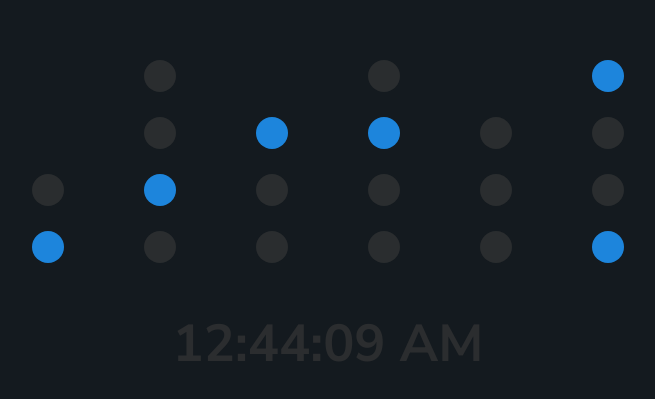
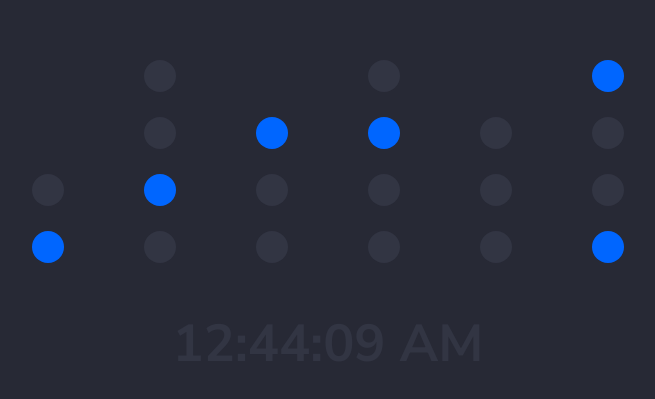
Before and after one commit to ecorreiax/binary-clock, a Vue app: page / in a window 1280 px wide. Shown: the part 183-582 px from the top of the page, without its empty margins (312-967 px from the left). Built offline with nearby package versions, Linux system fonts and the light colour scheme.

Commit message:
change default colors

```diff
--- a/src/assets/style.scss
+++ b/src/assets/style.scss
@@ -9,7 +9,7 @@
 
 html {
   color: #E8EAED;
-  background-color: #141A1F;
+  background-color: #272935;
   font-family: "Nunito Sans", sans-serif;
 }
 
@@ -27,7 +27,7 @@ html {
   align-items: center;
   justify-content: center;
   h1 {
-    color: #2b2d2f;
+    color: #323543;
     font-size: 52px;
     margin-bottom: 1rem;
     animation: slideIn 1s forwards;
@@ -48,7 +48,7 @@ html {
           margin-bottom: 25px;
           font-size: 700;
           border-radius: 100px;
-          background-color: #2a2d2f;
+          background-color: #323543;
           transition: all 0.2s linear;
         }
       }
@@ -57,7 +57,7 @@ html {
 }
 
 .l-active {
-  background-color: #1D85DC !important;
+  background-color: #0066FF !important;
 }
 
 @media (max-width: 690px) {
--- a/src/components/Clock.vue
+++ b/src/components/Clock.vue
@@ -6,12 +6,11 @@
         :key="colIdx"
       >
         <ul>
-          <li
-            class="clock-slot"
+          <vSlot
             v-for="(slot, slotIdx) in clock.slots"
             :key="slotIdx"
             :class="isActive(colIdx, slotIdx) ? 'l-active' : ''"
-          ></li>
+          />
         </ul>
       </div>
     </div>
@@ -20,31 +19,26 @@
 </template>
 
 <script>
+
+import vSlot from "./Slot.vue"
+
 export default {
   name: 'Clock',
+  components: {
+    vSlot
+  },
   data() {
     return {
       time: '00:00:00',
       interval: null,
-      settings: [{
-        slots: 2,
-        binary: 0
-      }, {
-        slots: 4,
-        binary: 0
-      }, {
-        slots: 3,
-        binary: 0
-      }, {
-        slots: 4,
-        binary: 0
-      }, {
-        slots: 3,
-        binary: 0
-      }, {
-        slots: 4,
-        binary: 0
-      }],
+      settings: [
+      { slots: 2, binary: 0 },
+      { slots: 4, binary: 0 },
+      { slots: 3, binary: 0 },
+      { slots: 4, binary: 0 },
+      { slots: 3, binary: 0 },
+      { slots: 4, binary: 0 }
+      ],
     }
   },
   beforeDestroy() {
@@ -71,7 +65,7 @@ export default {
     },
     isActive(colIdx, slotIdx) {
       let binaryLength = this.settings[colIdx].binary.length
-      let validator = parseInt(binaryLength) -  this.settings[colIdx].slots
+      let validator = parseInt(binaryLength) - this.settings[colIdx].slots
 
       if (slotIdx >= validator) {
         return this.settings[colIdx].binary[slotIdx + validator] == 1 ? true : false
@@ -82,7 +76,3 @@ export default {
   }
 }
 </script>
-
-<style>
-
-</style>
--- a/src/components/HelloWorld.vue
+++ /dev/null
@@ -1,58 +0,0 @@
-<template>
-  <div class="hello">
-    <h1>{{ msg }}</h1>
-    <p>
-      For a guide and recipes on how to configure / customize this project,<br>
-      check out the
-      <a href="https://cli.vuejs.org" target="_blank" rel="noopener">vue-cli documentation</a>.
-    </p>
-    <h3>Installed CLI Plugins</h3>
-    <ul>
-      <li><a href="https://github.com/vuejs/vue-cli/tree/dev/packages/%40vue/cli-plugin-babel" target="_blank" rel="noopener">babel</a></li>
-      <li><a href="https://github.com/vuejs/vue-cli/tree/dev/packages/%40vue/cli-plugin-eslint" target="_blank" rel="noopener">eslint</a></li>
-    </ul>
-    <h3>Essential Links</h3>
-    <ul>
-      <li><a href="https://vuejs.org" target="_blank" rel="noopener">Core Docs</a></li>
-      <li><a href="https://forum.vuejs.org" target="_blank" rel="noopener">Forum</a></li>
-      <li><a href="https://chat.vuejs.org" target="_blank" rel="noopener">Community Chat</a></li>
-      <li><a href="https://twitter.com/vuejs" target="_blank" rel="noopener">Twitter</a></li>
-      <li><a href="https://news.vuejs.org" target="_blank" rel="noopener">News</a></li>
-    </ul>
-    <h3>Ecosystem</h3>
-    <ul>
-      <li><a href="https://router.vuejs.org" target="_blank" rel="noopener">vue-router</a></li>
-      <li><a href="https://vuex.vuejs.org" target="_blank" rel="noopener">vuex</a></li>
-      <li><a href="https://github.com/vuejs/vue-devtools#vue-devtools" target="_blank" rel="noopener">vue-devtools</a></li>
-      <li><a href="https://vue-loader.vuejs.org" target="_blank" rel="noopener">vue-loader</a></li>
-      <li><a href="https://github.com/vuejs/awesome-vue" target="_blank" rel="noopener">awesome-vue</a></li>
-    </ul>
-  </div>
-</template>
-
-<script>
-export default {
-  name: 'HelloWorld',
-  props: {
-    msg: String
-  }
-}
-</script>
-
-<!-- Add "scoped" attribute to limit CSS to this component only -->
-<style scoped lang="scss">
-h3 {
-  margin: 40px 0 0;
-}
-ul {
-  list-style-type: none;
-  padding: 0;
-}
-li {
-  display: inline-block;
-  margin: 0 10px;
-}
-a {
-  color: #42b983;
-}
-</style>
--- /dev/null
+++ b/src/components/Slot.vue
@@ -0,0 +1,11 @@
+<template>
+  <li
+    class="clock-slot"
+  ></li>
+</template>
+
+<script>
+export default {
+  name: "Slot"
+}
+</script>
```
